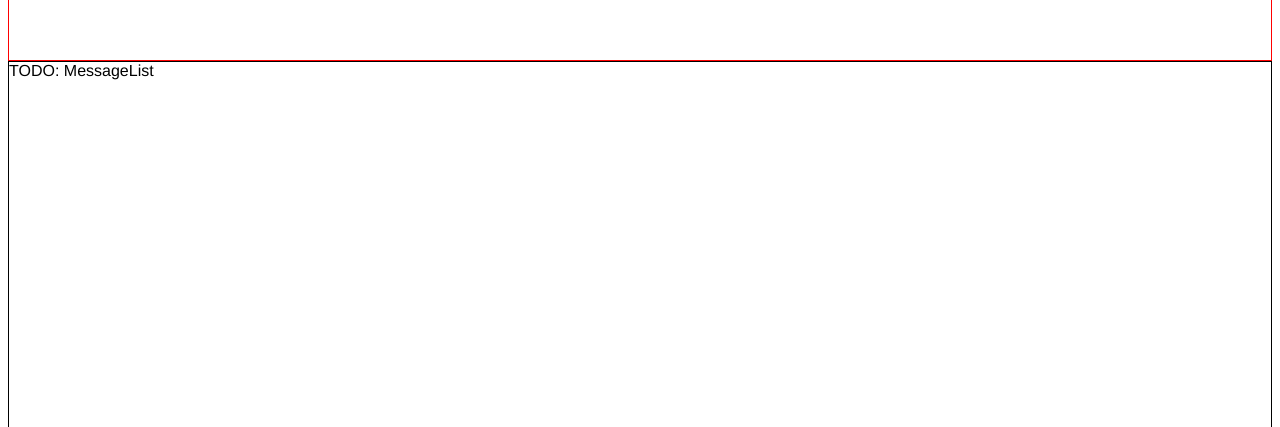
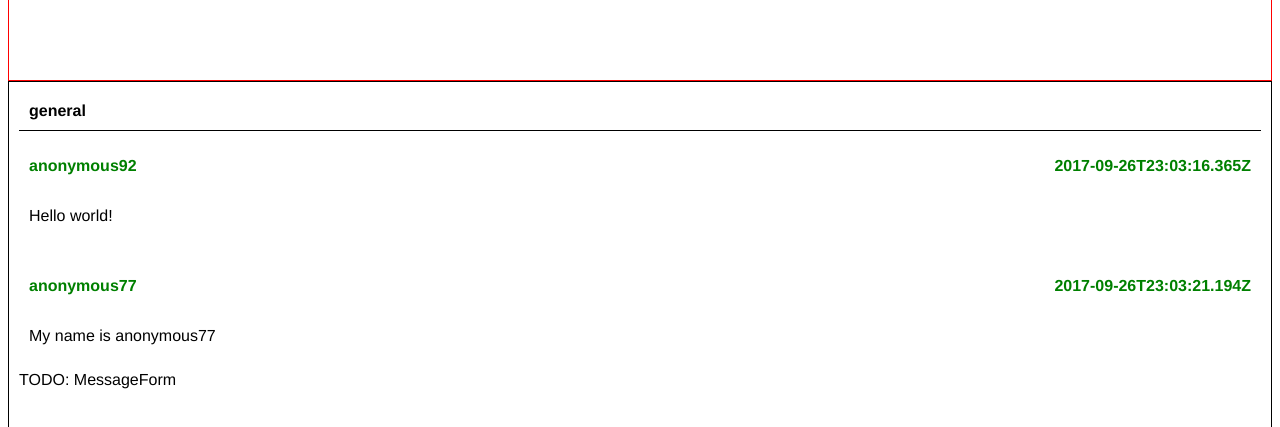
Before and after one commit to begana001/redux-chat, a React app: page / in a window 1280 px wide. Shown: the part 761-1188 px from the top of the page. Built offline with nearby package versions, Linux system fonts and the light colour scheme; no server answers; the HTML template or start-up script is replaced by a standard one.

Commit message:
add packages and fetch actions

```diff
--- a/assets/stylesheets/application.scss
+++ b/assets/stylesheets/application.scss
@@ -8,10 +8,29 @@ body {
 
 .channels {
   border: 1px solid red;
+  padding: 10px;
   height: 100vh;
 }
 
-.messages {
+.messages__container {
   border: 1px solid;
+  padding: 10px;
   height: 100vh;
 }
+
+.selected-channel {
+  border-bottom: 1px solid;
+  padding: 10px;
+  font-weight: bold;
+}
+
+.message {
+  padding: 10px;
+}
+
+.message__info {
+  display: flex;
+  justify-content: space-between;
+  color: green;
+  font-weight: bold;
+}
--- a/package.json
+++ b/package.json
@@ -28,7 +28,9 @@
     "react": "16.2",
     "react-dom": "16.2",
     "react-redux": "^5.0.6",
-    "redux": "^3.7.2"
+    "redux": "^3.7.2",
+    "redux-logger": "^3.0.6",
+    "redux-promise": "^0.6.0"
   },
   "scripts": {
     "start": "webpack-dev-server --mode development",
--- a/src/actions/index.js
+++ b/src/actions/index.js
@@ -1 +1,33 @@
 // TODO: add and export your own actions
+const BASE_URL = 'https://wagon-chat.herokuapp.com/';
+
+export const FETCH_MESSAGES = 'FETCH_MESSAGES';
+export const CREATE_MESSAGE = 'CREATE_MESSAGE';
+
+export function fetchMessages(channel) {
+  const url = `${BASE_URL}/${channel}/messages`;
+  const promise = fetch(url).then(response => response.json());
+
+  return {
+    type: FETCH_MESSAGES,
+    payload: promise
+  }
+}
+
+export function createMessage(channel, author, content) {
+  const url = `${BASE_URL}/${channel}/messages`;
+  const body = { author, content };
+  const promise = fetch(url, {
+    method: 'POST',
+    headers: {
+      'Accept': 'application/json',
+      'Content-Type': 'application/json'
+    },
+    body: JSON.stringify(body)
+  }).then(response => response.json());
+
+  return {
+    type: CREATE_MESSAGE,
+    payload: promise
+  };
+}
--- a/src/components/message.jsx
+++ b/src/components/message.jsx
@@ -1,9 +1,13 @@
 import React from 'react';
 
-const Message = () => {
+const Message = (props) => {
   return (
-    <div>
-      TODO: Message
+    <div className="message">
+      <div className="message__info">
+        <p>{props.message.author}</p>
+        <p>{props.message.created_at}</p>
+      </div>
+      <p className="message__content">{props.message.content}</p>
     </div>
   );
 };
--- a/src/containers/message_form.jsx
+++ b/src/containers/message_form.jsx
@@ -3,7 +3,7 @@ import React, { Component } from 'react';
 class MessageForm extends Component {
   render() {
     return (
-      <div>
+      <div className="message-form">
         TODO: MessageForm
       </div>
     );
--- a/src/containers/message_list.jsx
+++ b/src/containers/message_list.jsx
@@ -1,13 +1,52 @@
 import React, { Component } from 'react';
+import { bindActionCreators } from 'redux';
+import { connect } from 'react-redux';
+import { fetchMessages } from '../actions';
+
+import Message from '../components/message.jsx';
+import MessageForm from './message_form.jsx';
 
 class MessageList extends Component {
+  componentWillMount() {
+    this.props.fetchMessages(this.props.selectedChannel);
+  }
+
   render() {
+    if(this.props.messages.length === 0) {
+      return (
+        <div className="messages__container col-sm-9">
+          <div className="selected-channel">
+            {this.props.selectedChannel}
+          </div>
+          <h1>Welcome to the channel. Start conversation!</h1>
+          <MessageForm />
+        </div>
+      );
+    }
+
     return (
-      <div className="messages col-sm-9">
-        TODO: MessageList
+      <div className="messages__container col-sm-9">
+        <div className="selected-channel">
+          {this.props.selectedChannel}
+        </div>
+        {this.props.messages.map((message) => {
+          return <Message message={message} key={message.created_at} />
+        })}
+        <MessageForm />
       </div>
     );
   }
 };
 
-export default MessageList;
+function mapStateToProps(state) {
+  return {
+    messages: state.messages,
+    selectedChannel: state.selectedChannel
+  };
+}
+
+function mapDispatchToProps(dispatch) {
+  return bindActionCreators({ fetchMessages }, dispatch);
+}
+
+export default connect(mapStateToProps, mapDispatchToProps)(MessageList);
--- a/src/index.jsx
+++ b/src/index.jsx
@@ -2,7 +2,9 @@
 import React from 'react';
 import ReactDOM from 'react-dom';
 import { Provider } from 'react-redux';
-import { createStore, combineReducers } from 'redux';
+import { createStore, combineReducers, applyMiddleware } from 'redux';
+import { logger } from 'redux-logger';
+import reduxPromise from 'redux-promise';
 
 // internal modules
 import App from './components/app';
@@ -20,8 +22,19 @@ const initialState = {
   selectedChannel: 'general',
   // currentUser = prompt('what is your name?')
   currentUser: 'Begana',
-  messages: []
-}
+  messages: [
+    {
+      "author":"anonymous92",
+      "content":"Hello world!",
+      "created_at":"2017-09-26T23:03:16.365Z"
+    },
+    {
+      "author":"anonymous77",
+      "content":"My name is anonymous77",
+      "created_at":"2017-09-26T23:03:21.194Z"
+    }
+  ]
+};
 
 // State and reducers
 const reducers = combineReducers({
@@ -31,9 +44,12 @@ const reducers = combineReducers({
   messages: messagesReducer
 });
 
+// middlewares
+const middlewares = applyMiddleware(logger, reduxPromise);
+
 // render an instance of the component in the DOM
 ReactDOM.render(
-  <Provider store={createStore(reducers, initialState)}>
+  <Provider store={createStore(reducers, initialState, middlewares)}>
    <App />
   </Provider>,
   document.getElementById('root')
--- a/src/reducers/messages_reducer.js
+++ b/src/reducers/messages_reducer.js
@@ -1,5 +1,16 @@
+import { FETCH_MESSAGES, CREATE_MESSAGE } from '../actions';
+
 export default function(state = null, action) {
   switch(action.type) {
+    case FETCH_MESSAGES:
+      return action.payload.messages
+    default:
+      return state;
+  }
+
+  switch(action.type) {
+    case CREATE_MESSAGE:
+      return action.payload.messages
     default:
       return state;
   }
```
Also changed, not shown: 1 other file (tests, documents, lock files or other folders).
